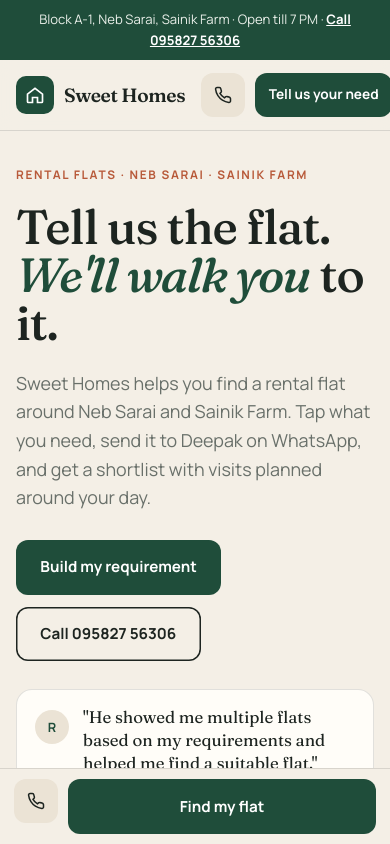
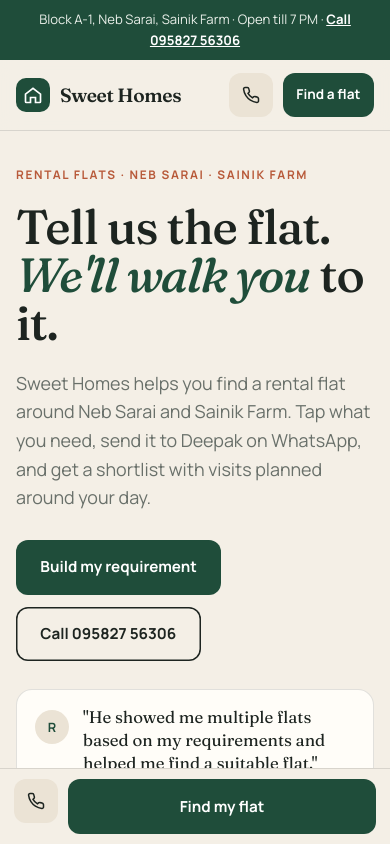
Before and after one commit to kavimirweb-blip/sweet-homes-real-estate-v2, a plain HTML site: page concept-a.html in a window 390 px wide. Shown: the top 844 px of the page. Drawn offline with Linux system fonts and the light colour scheme.

Commit message:
Concept A: header fits phones
Co-Authored-By: Claude Sonnet 5.5 <noreply@anthropic.com>

```diff
--- a/concept-a.html
+++ b/concept-a.html
@@ -74,7 +74,7 @@ details{border-top:1px solid var(--line)}details:last-child{border-bottom:1px so
 footer{padding:56px 0 110px;border-top:1px solid var(--line);font-size:.9rem;color:var(--mute)}footer .cols{display:grid;grid-template-columns:1.4fr 1fr 1fr;gap:32px}footer h4{font-size:.72rem;letter-spacing:.14em;text-transform:uppercase;color:var(--ink);margin-bottom:12px}footer li{margin-bottom:8px}footer a{text-decoration:none}footer a:hover{color:var(--ink)}footer .fine{margin-top:34px;padding-top:18px;border-top:1px solid var(--line);font-size:.78rem;display:flex;justify-content:space-between;gap:14px;flex-wrap:wrap}
 .fab{position:fixed;right:20px;bottom:20px;z-index:70;display:flex;align-items:center;gap:10px;background:#25d366;color:#fff;text-decoration:none;border-radius:999px;padding:12px 18px 12px 14px;font-weight:700;font-size:.9rem;box-shadow:0 12px 30px -8px rgba(0,0,0,.35)}.fab svg{width:22px;height:22px}
 .sticky{display:none}
-@media(max-width:960px){.hd nav{display:none}.logo small{display:none}.logo b{font-size:1.2rem}.hd .btn{padding:.8em 1em;font-size:.85rem}
+@media(max-width:960px){.hd nav{display:none}.logo small{display:none}.logo b{font-size:1.2rem}.hd .btn{padding:.8em 1em;font-size:.85rem}.hero .btn{white-space:normal}.logo i{width:34px;height:34px}
  .hero{padding:30px 0 60px}.hero .wrap{grid-template-columns:1fr;gap:34px}.pics{height:400px}.pics .slip{width:180px;top:6%}
  .trust .wrap{grid-template-columns:1fr 1fr}.trust div{border-bottom:1px solid var(--line);padding:16px 14px}.trust div:nth-child(2){border-right:1px solid var(--line)}.trust b{font-size:1.08rem}
  section{padding:72px 0}.bk,.faq,.vis{grid-template-columns:1fr}.slipbox{position:static}.paper{transform:none}
@@ -89,7 +89,7 @@ footer{padding:56px 0 110px;border-top:1px solid var(--line);font-size:.9rem;col
 <header class="hd"><div class="wrap">
  <a class="logo" href="#top"><i><svg viewBox="0 0 24 24" fill="none" stroke="currentColor" stroke-width="2"><path d="M3 11 12 4l9 7v9a1 1 0 0 1-1 1h-5v-6H9v6H4a1 1 0 0 1-1-1z"/></svg></i><span><b>Sweet Homes</b><small>Real estate &middot; Neb Sarai</small></span></a>
  <nav><ul><li><a href="#need">Find a flat</a></li><li><a href="#homes">Flat types</a></li><li><a href="#how">How visits work</a></li><li><a href="#reviews">Reviews</a></li><li><a href="#visit">Office</a></li></ul></nav>
- <div class="r"><a class="round" href="tel:+919582756306" aria-label="Call Sweet Homes"><svg viewBox="0 0 24 24" fill="none" stroke="currentColor" stroke-width="2"><path d="M22 16.9v3a2 2 0 0 1-2.2 2 19.8 19.8 0 0 1-8.6-3.1 19.5 19.5 0 0 1-6-6A19.8 19.8 0 0 1 2.1 4.2 2 2 0 0 1 4.1 2h3a2 2 0 0 1 2 1.7c.1.9.4 1.8.7 2.7a2 2 0 0 1-.5 2.1L8 9.8a16 16 0 0 0 6 6l1.3-1.3a2 2 0 0 1 2.1-.4c.9.3 1.8.6 2.7.7a2 2 0 0 1 1.7 2z"/></svg></a><a class="btn" href="#need">Tell us your need</a></div>
+ <div class="r"><a class="round" href="tel:+919582756306" aria-label="Call Sweet Homes"><svg viewBox="0 0 24 24" fill="none" stroke="currentColor" stroke-width="2"><path d="M22 16.9v3a2 2 0 0 1-2.2 2 19.8 19.8 0 0 1-8.6-3.1 19.5 19.5 0 0 1-6-6A19.8 19.8 0 0 1 2.1 4.2 2 2 0 0 1 4.1 2h3a2 2 0 0 1 2 1.7c.1.9.4 1.8.7 2.7a2 2 0 0 1-.5 2.1L8 9.8a16 16 0 0 0 6 6l1.3-1.3a2 2 0 0 1 2.1-.4c.9.3 1.8.6 2.7.7a2 2 0 0 1 1.7 2z"/></svg></a><a class="btn" href="#need">Find a flat</a></div>
 </div></header>
 
 <main id="top">
```
